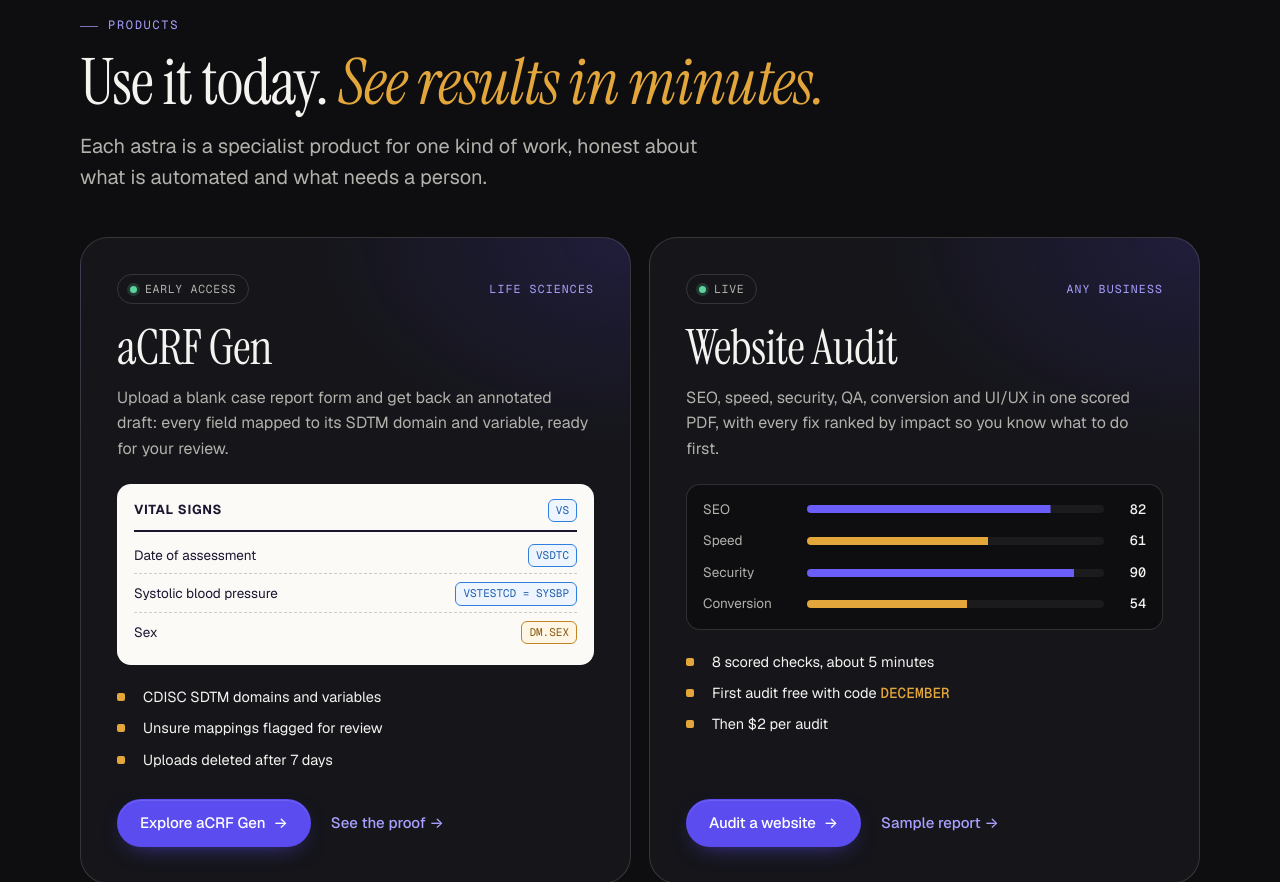
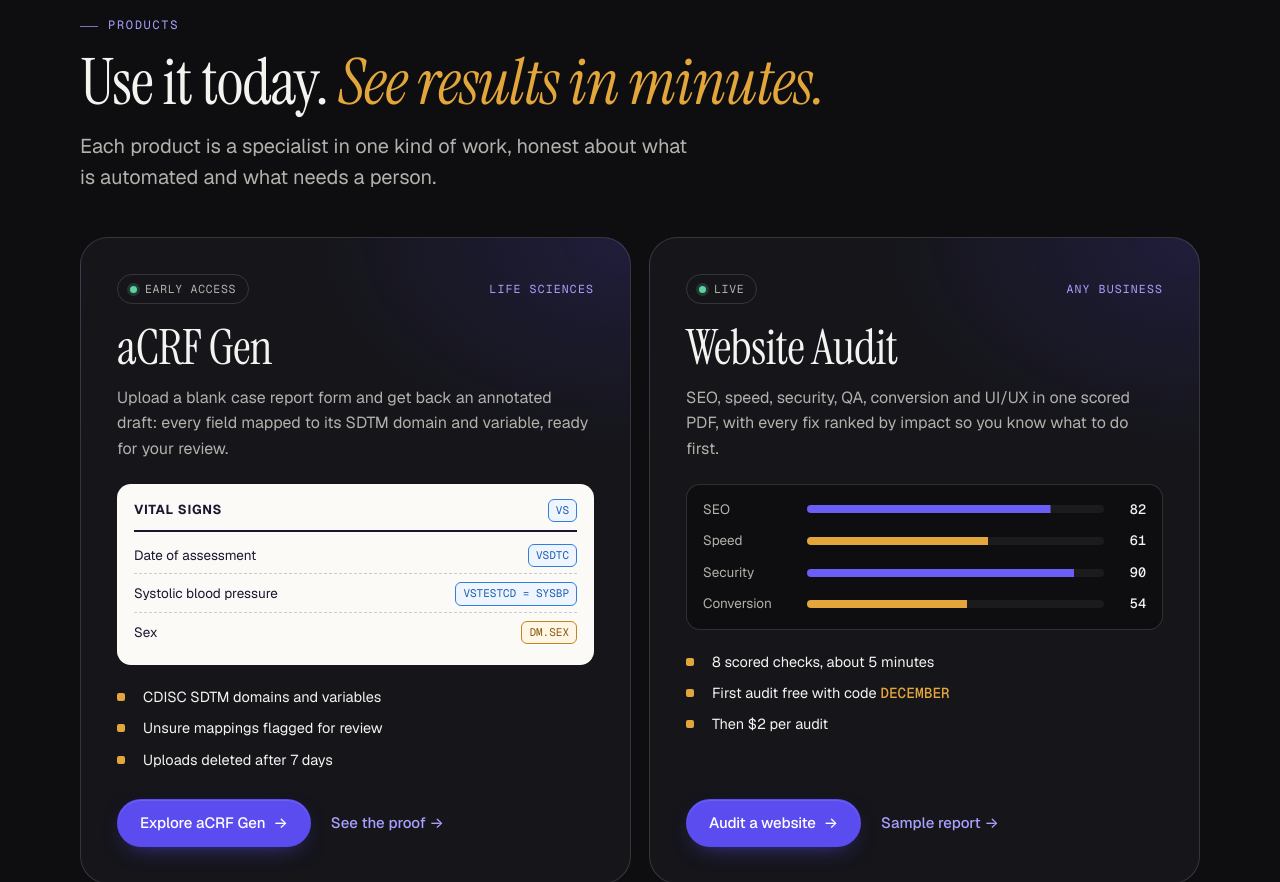
Before and after one commit to himanshuoo7/vajrra-website, a plain HTML site: page index.html in a window 1280 px wide. Shown: the part 900-1782 px from the top of the page. Drawn offline with nearby package versions, Linux system fonts and the light colour scheme; no server answers.

Commit message:
Drop the leftover 'astra' product naming from the home page
Co-Authored-By: Claude Opus 5.5 <noreply@anthropic.com>

```diff
--- a/index.html
+++ b/index.html
@@ -117,7 +117,7 @@
         <div class="section-head reveal">
           <span class="eyebrow">Products</span>
           <h2 class="h2">Use it today. <em>See results in minutes.</em></h2>
-          <p class="lede">Each astra is a specialist product for one kind of work, honest about what is automated and what needs a person.</p>
+          <p class="lede">Each product is a specialist in one kind of work, honest about what is automated and what needs a person.</p>
         </div>
 
         <div class="live-grid">
@@ -265,7 +265,6 @@
           <p>We think that's what AI should be: unbreakable, precise, and made to serve. That's the standard we hold our work to.</p>
           <dl class="glossary">
             <div><dt>Vajra <small>वज्र</small></dt><dd>The thunderbolt — indestructible, and swift as lightning. Our company.</dd></div>
-            <div><dt>Astra <small>अस्त्र</small></dt><dd>A purpose-made divine weapon. Each of our products.</dd></div>
           </dl>
         </div>
       </div>
```
